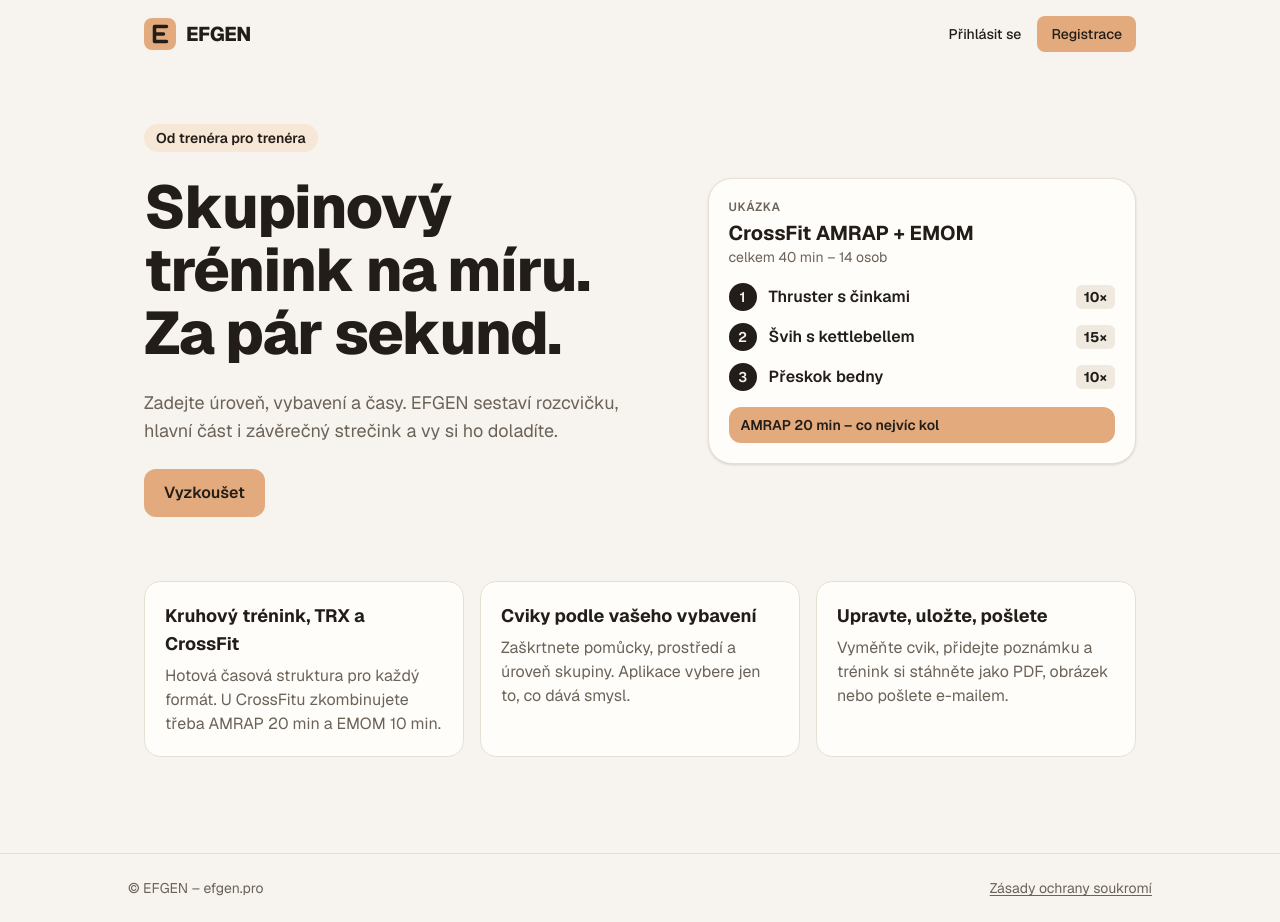
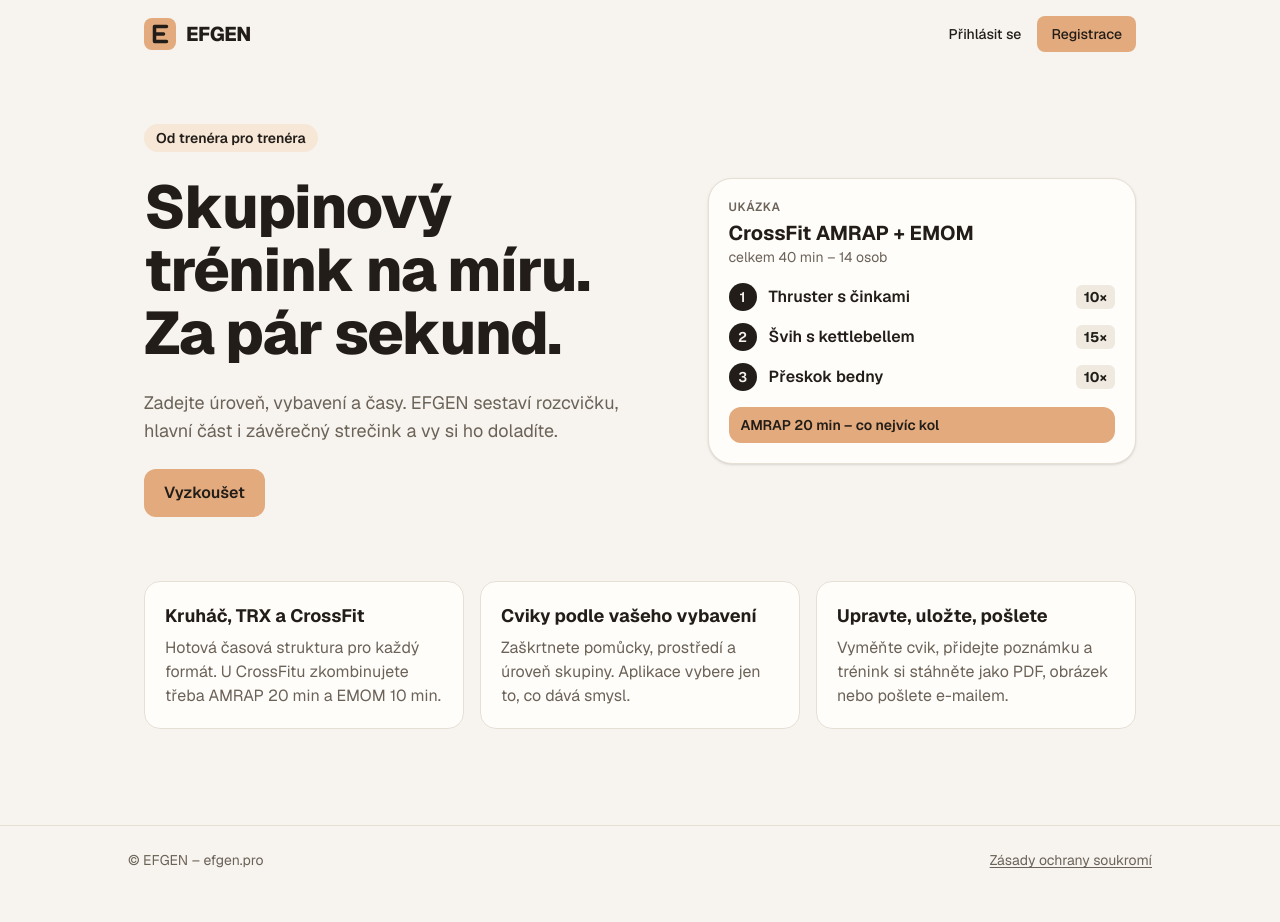
Before and after one commit to Filipisready/EFGEN, a Next.js app: page / in a window 1280 px wide. After the commit the page ends 894 px from the top, so only its background shows below. Built offline with nearby package versions, Linux system fonts and the light colour scheme; no server answers.

Commit message:
Úvodní stránka: Kruháč místo Kruhový trénink v nadpisu karty
Co-Authored-By: Claude Sonnet 5.5 <noreply@anthropic.com>

```diff
--- a/src/app/page.tsx
+++ b/src/app/page.tsx
@@ -3,7 +3,7 @@ import { getSession } from '@/lib/auth'
 import { btnCls } from '@/components/ui'
 
 const FEATURES = [
-  { t: 'Kruhový trénink, TRX a CrossFit', d: 'Hotová časová struktura pro každý formát. U CrossFitu zkombinujete třeba AMRAP 20 min a EMOM 10 min.' },
+  { t: 'Kruháč, TRX a CrossFit', d: 'Hotová časová struktura pro každý formát. U CrossFitu zkombinujete třeba AMRAP 20 min a EMOM 10 min.' },
   { t: 'Cviky podle vašeho vybavení', d: 'Zaškrtnete pomůcky, prostředí a úroveň skupiny. Aplikace vybere jen to, co dává smysl.' },
   { t: 'Upravte, uložte, pošlete', d: 'Vyměňte cvik, přidejte poznámku a trénink si stáhněte jako PDF, obrázek nebo pošlete e-mailem.' },
 ]
```
